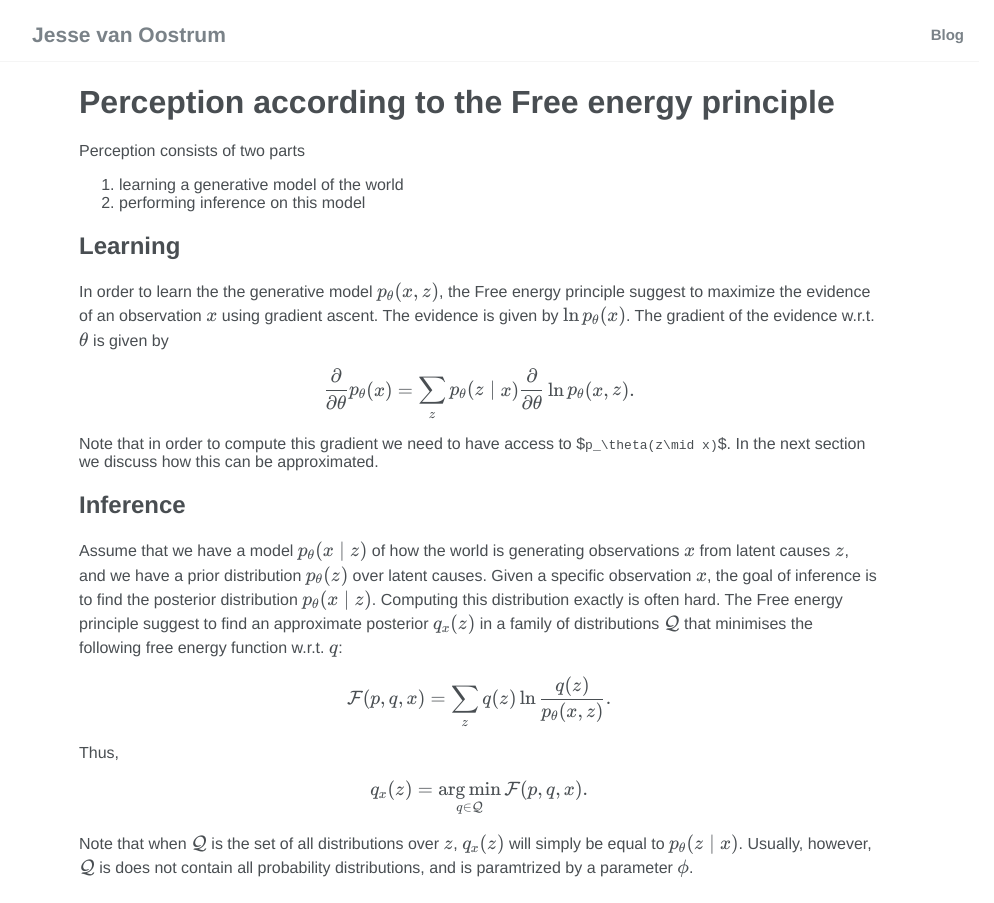
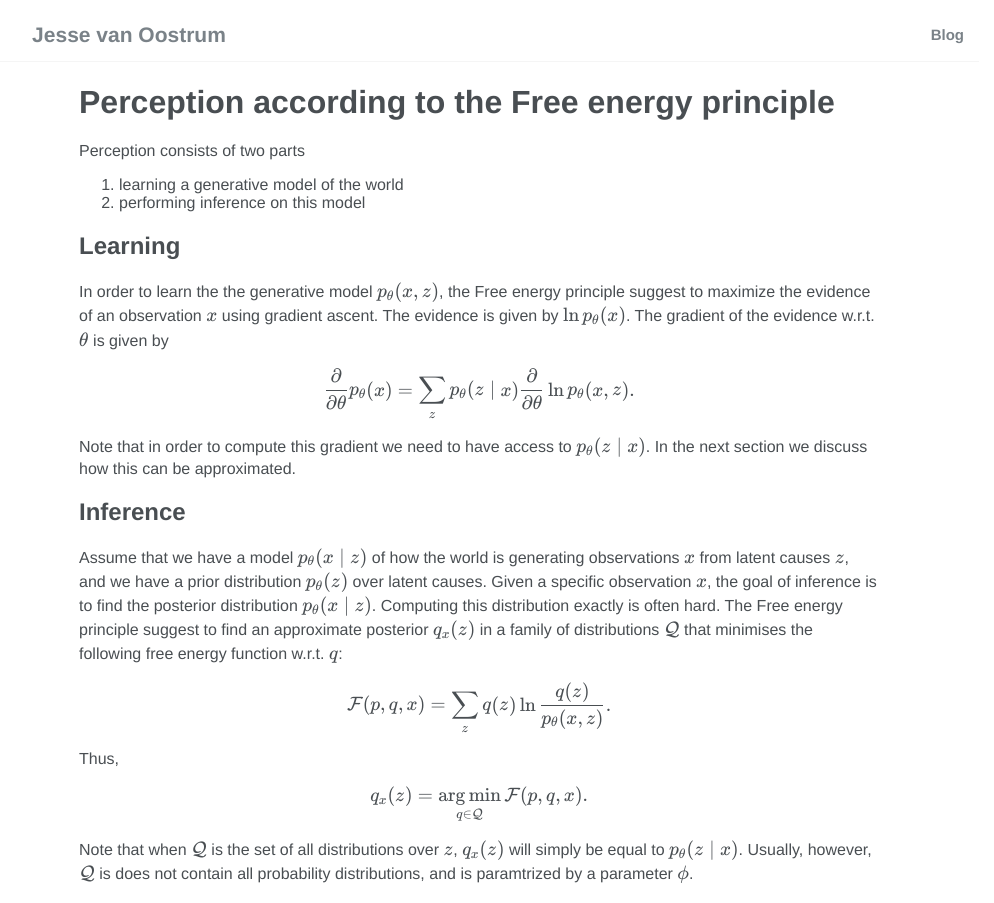
Before and after one commit to jessevoostrum/jessevoostrum.github.io, a Jekyll site: the page built from _posts/2023-07-29-perception-fep.md, in a window 1280 px wide. Shown: the whole page, without its empty margins (161-1155 px from the left). Built offline with Jekyll 4.4.1, drawn with Linux system fonts in a browser that asks for light colours.

Commit message:
fix typo

```diff
--- a/_posts/2023-07-29-perception-fep.md
+++ b/_posts/2023-07-29-perception-fep.md
@@ -17,7 +17,7 @@ In order to learn the the generative model $p_\theta(x,z)$, the Free energy prin
 
 $$\frac{\partial}{\partial\theta} p_\theta(x) = \sum_z p_\theta(z\mid x) \frac{\partial}{\partial\theta}\ln p_\theta(x,z).$$
 
-Note that in order to compute this gradient we need to have access to $`p_\theta(z\mid x)`$. In the next section we discuss how this can be approximated.
+Note that in order to compute this gradient we need to have access to $p_\theta(z\mid x)$. In the next section we discuss how this can be approximated.
 
 
 ## Inference
```
